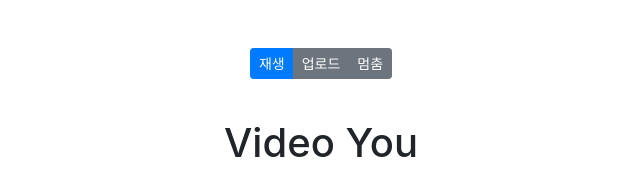
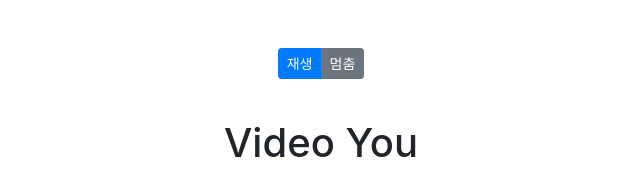
Before and after one commit to KimDoubleB/READ, a Django app: template READ/video/templates/video_watch.html in a window 1280 px wide. Shown: the part 626-801 px from the top of the page, without its empty margins (319-959 px from the left). Run offline with Django 3.2, Linux system fonts and the light colour scheme; the template is opened without the code that fills it, so the values that code supplies are empty; some libraries are stand-ins or nearby versions.

Commit message:
Delete upload button

```diff
--- a/READ/video/templates/video_watch.html
+++ b/READ/video/templates/video_watch.html
@@ -74,7 +74,6 @@
         <br><br><br>
         <div class="btn-group">
           <button type="button" class="btn btn-primary btn-sm" onclick="playVid()">재생</button>
-          <button type="button" class="btn btn-secondary btn-sm" onclick="captureWebcam()">업로드</button>
           <button type="button" class="btn btn-secondary btn-sm" onclick="pauseVid()">멈춤</button>
         </div>
         <p class="lead">{{ video.description|safe }}</p>
```
